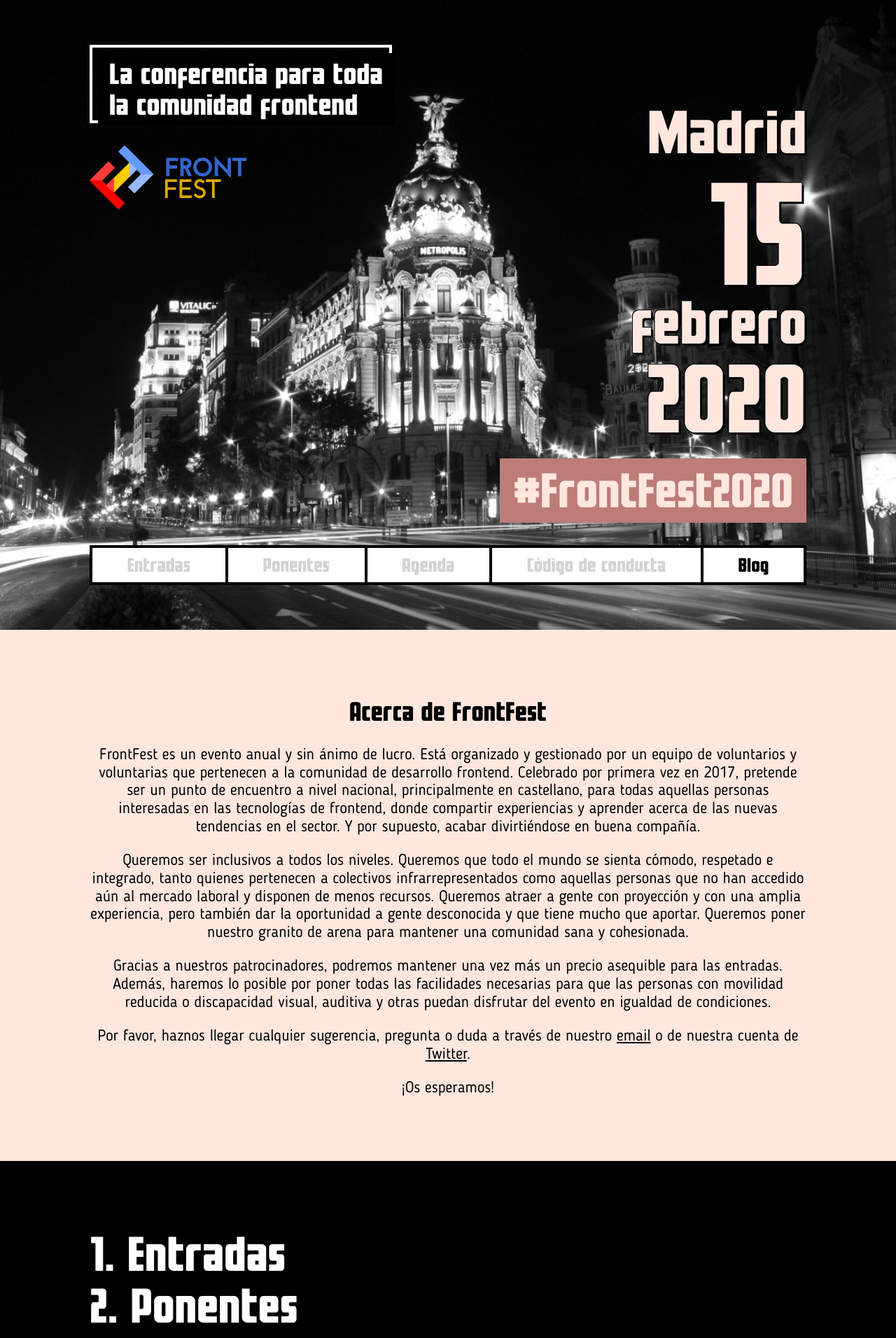
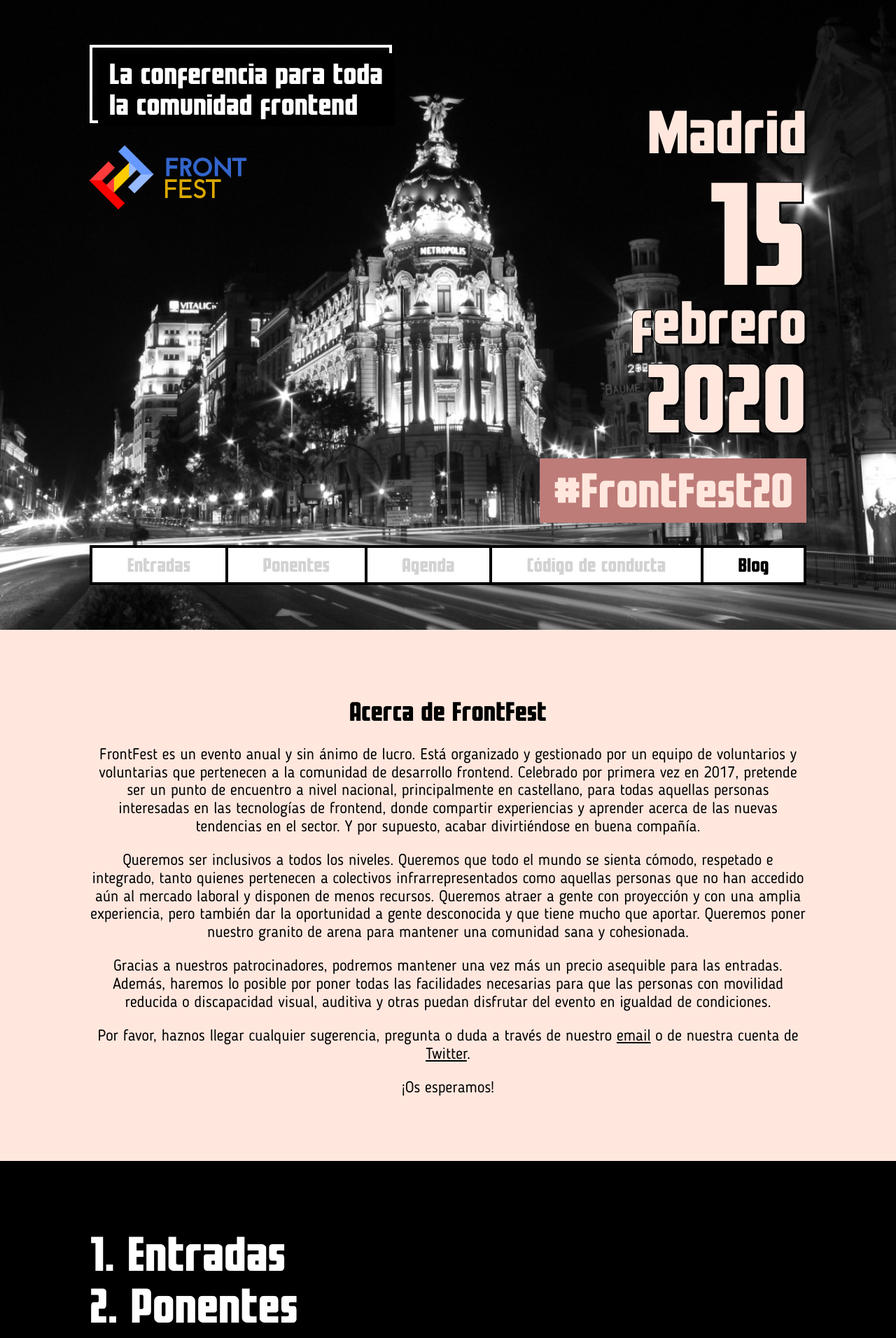
Before and after one commit to frontfest/beta, a Jekyll site: the page built from index.html, in a window 1280 px wide. Shown: the top 1912 px of the page at 70% size. Built offline with Jekyll 4.4.1, drawn with Linux system fonts in a browser that asks for light colours.

Commit message:
Update hastag and add link

```diff
--- a/_config.yml
+++ b/_config.yml
@@ -28,7 +28,7 @@
 url: "https://frontfest.es" # the base hostname & protocol for your site, e.g. http://example.com
 username: frontfest
 event_details: "Madrid, 15 de febrero de 2020"
-hashtag: "#FrontFest2020"
+hashtag: "#FrontFest20"
 
 # Build settings
 # theme: minima
--- a/assets/css/main.css
+++ b/assets/css/main.css
@@ -201,14 +201,24 @@
 .big-intro-inside-top .right .line-5 div {
     margin-top: 2rem;
     font-size: 4rem;
-    color: #FFE7DE;
     background-color: var(--secondary-color);
     padding: 0.6rem 1.2rem;
+}
+
+.big-intro-inside-top .right .line-5 div a {
+    text-decoration: none;
+    color: var(--primary-color);
+}
+
+.big-intro-inside-top .right .line-5 div a:hover {
+    color: var(--light-color);
 }
 
 .big-intro-inside-nav {
     margin-top: 2rem;
 }
+
+/* NAV */
 
 .nav > ul {
     list-style-type: none;
@@ -278,7 +288,7 @@
     color: var(--primary-color);
 }
 
-/* MAIN */
+/* ABOUT */
 
 .about {
     padding: 4rem 8rem;
@@ -286,6 +296,8 @@
     border-top: 4px solid var(--primary-color);
     border-bottom: 4px solid var(--primary-color);
 }
+
+/* VENUE */
 
 .venue {
     display: flex;
@@ -320,10 +332,6 @@
     width: 100%;
 }
 
-.speakers {
-    text-align: center;
-}
-
 /* FOOTER */
 
 .footer {
--- a/index.html
+++ b/index.html
@@ -22,7 +22,11 @@
                 <div class="line-2">15</div>
                 <div class="line-3">febrero</div>
                 <div class="line-4">2020</div>
-                <div class="line-5"><div>{{ site.hashtag }}</div></div>
+                <div class="line-5">
+                    <div>
+                        <a target="_blank" rel="noopener" href="https://twitter.com/search?q=%23FrontFest20&src=typed_query">{{ site.hashtag }}</a>
+                    </div>
+                </div>
             </div>
         </div>
 
```
